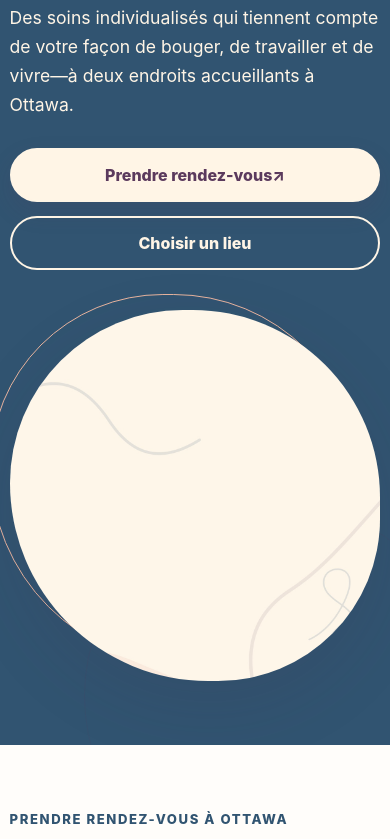
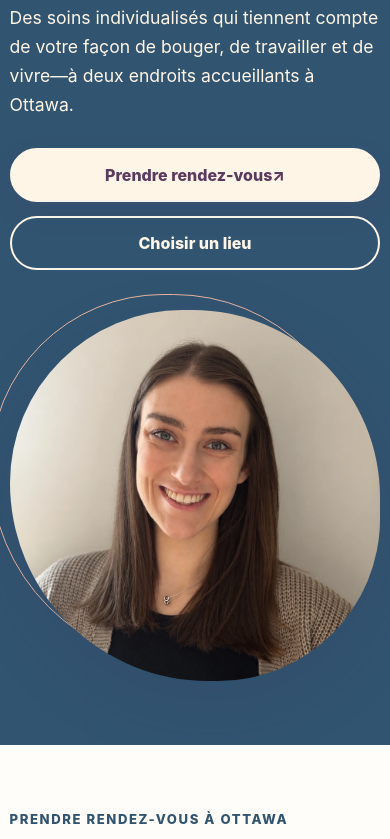
Before and after one commit to RapidRenting/sabrinathermt.github.io, an Astro site: page /fr in a window 390 px wide. Shown: the part 486-1325 px from the top of the page. Built offline with nearby package versions, Linux system fonts and the light colour scheme; Astro itself is replaced by a stand-in of ours.

Commit message:
Use approved portrait in original organic shape on home pages

```diff
--- a/src/components/SabrinaPortrait.astro
+++ b/src/components/SabrinaPortrait.astro
@@ -3,14 +3,15 @@ import { headshot } from '../data/headshot';
 
 interface Props {
   locale: 'en' | 'fr';
+  variant?: 'profile' | 'hero';
 }
 
-const { locale } = Astro.props;
+const { locale, variant = 'profile' } = Astro.props;
 ---
 
 {
   headshot && (
-    <div class="portrait">
+    <div class:list={['portrait', { 'portrait-hero': variant === 'hero' }]}>
       <img
         src={headshot.src}
         width={headshot.width}
@@ -26,17 +27,38 @@ const { locale } = Astro.props;
 
 <style>
   .portrait {
+    position: relative;
+    z-index: 1;
     width: min(100%, 20rem);
     margin-inline: auto;
-    border-radius: 10rem 10rem 1.5rem 1.5rem;
-    overflow: hidden;
+  }
+
+  .portrait-hero {
+    width: min(100%, 520px);
+  }
+
+  .portrait::before {
+    position: absolute;
+    inset: -1rem 1.2rem 1rem -1.2rem;
+    z-index: -1;
+    border: 1px solid var(--blush);
+    border-radius: 48% 52% 45% 55%;
+    content: '';
   }
 
   img {
     display: block;
     width: 100%;
     height: auto;
-    aspect-ratio: 4 / 5;
+    aspect-ratio: 1;
+    border-radius: 48% 52% 45% 55%;
+    box-shadow: var(--shadow);
     object-fit: cover;
   }
+
+  @media (max-width: 860px) {
+    .portrait-hero {
+      max-width: 460px;
+    }
+  }
 </style>
--- a/src/data/headshot.ts
+++ b/src/data/headshot.ts
@@ -10,5 +10,5 @@ export const headshot: Headshot | null = {
   src: '/assets/sabrina-headshot.webp',
   width: 960,
   height: 1200,
-  focalPoint: '50% 35%',
+  focalPoint: '50% 0%',
 };
--- a/src/pages/fr/index.astro
+++ b/src/pages/fr/index.astro
@@ -2,6 +2,7 @@
 import BaseLayout from '../../layouts/BaseLayout.astro';
 import BookingCta from '../../components/BookingCta.astro';
 import LocationCard from '../../components/LocationCard.astro';
+import SabrinaPortrait from '../../components/SabrinaPortrait.astro';
 import { homeStructuredData } from '../../data/structuredData';
 import { locations } from '../../data/site';
 ---
@@ -28,14 +29,7 @@ import { locations } from '../../data/site';
           <a class="button button-secondary" href="#locations">Choisir un lieu</a>
         </div>
       </div>
-      <div class="hero-art">
-        <img
-          src="/assets/03-line-symbol-background.jpg"
-          width="1200"
-          height="1200"
-          alt="Symbole linéaire de Sabrina The RMT"
-        />
-      </div>
+      <SabrinaPortrait locale="fr" variant="hero" />
     </div>
   </section>
 
```
Also changed, not shown: docs/headshot.md (+4 -2 lines), src/pages/index.astro (+2 -8 lines).
